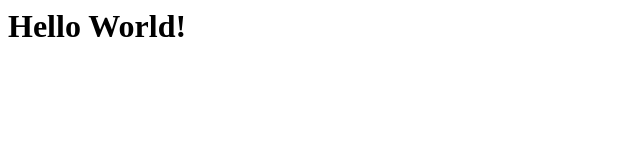
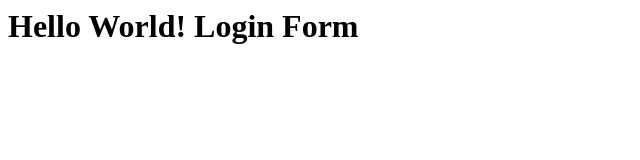
Before and after one commit to khamilion/hello-world, a plain HTML site: page index.html in a window 1280 px wide. Shown: the whole page, without its empty margins (0-640 px from the left). Drawn offline with Linux system fonts and the light colour scheme.

Commit message:
login form

```diff
--- a/index.html
+++ b/index.html
@@ -1 +1 @@
-<h1> Hello World! <h1>
+<h1> Hello World! Login Form<h1>
```
Also changed, not shown: login.html (added, +10 -0 lines), 1 other file.
